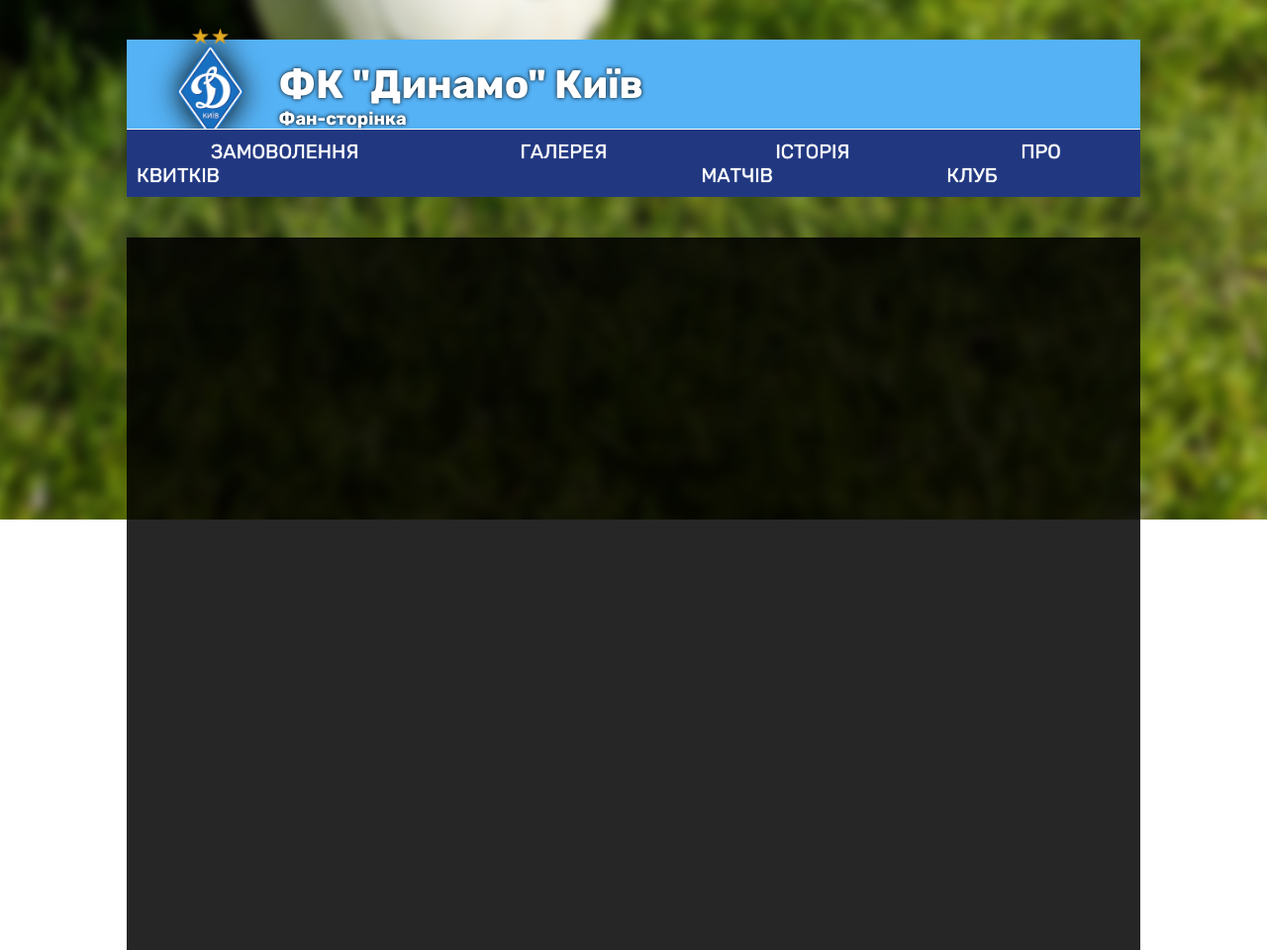
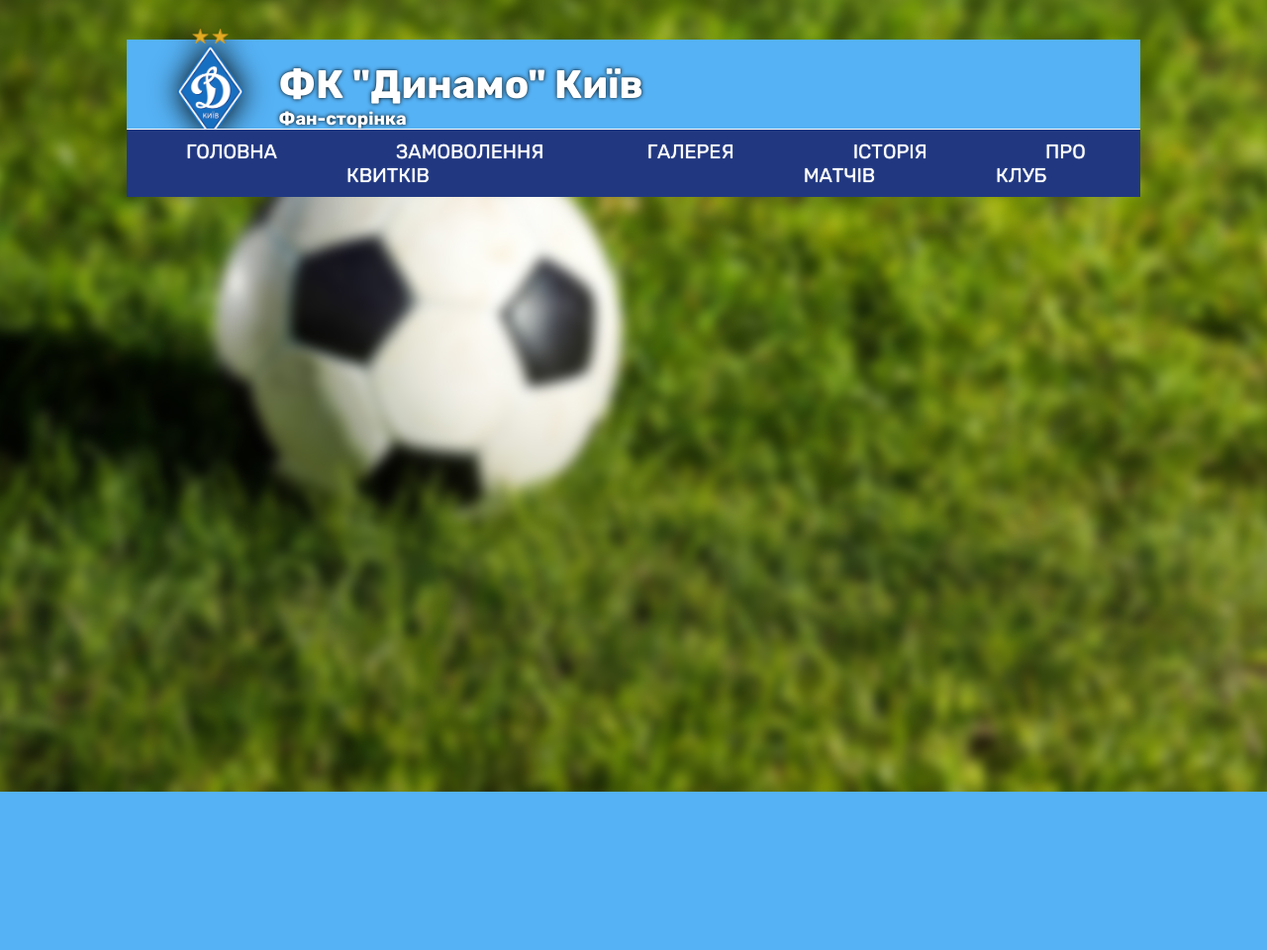
Before and after one commit to toOXaUL/Site_Chailo, a PHP site: page / in a window 1280 px wide. Shown: the whole page at 99% size. After the commit the page ends 800 px from the top, so only its background shows below. Run offline with PHP 8.4, Linux system fonts and the light colour scheme.

Commit message:
commit #10

```diff
--- a/index.html
+++ b/index.html
@@ -26,6 +26,7 @@
         <section>
           <nav>
             <ul class = "ul-nav">
+              <li class = "li-nav"><a href = "#">ГОЛОВНА</a></li>
               <li class = "li-nav"><a href = "#">ЗАМОВОЛЕННЯ КВИТКІВ</a></li>
               <li class = "li-nav"><a href = "#">ГАЛЕРЕЯ</a></li>
               <li class = "li-nav"><a href = "#">ІСТОРІЯ МАТЧІВ</a></li>
@@ -36,10 +37,6 @@
       </div>
     </header>
     <main>
-      <div class = "main-block">
-        <section>
-        </section>
-      </div>
     </main>
     <footer>
 
--- a/style/css/main.css
+++ b/style/css/main.css
@@ -48,8 +48,8 @@
 li.li-nav a {
   text-decoration: none;
   font-family: "Rubik-Regular";
-  margin-left: 75px;
-  margin-right: 75px;
+  margin-left: 50px;
+  margin-right: 50px;
   font-size: 20px;
   color: white;
   text-shadow: 0px 0px 1px white;
@@ -77,15 +77,6 @@
   font-size: 18px;
   color: white;
 }
-.main-block {
-  display: block;
-  position: absolute;
-  background-color: rgba(0, 0, 0, 0.85);
-  top: 30%;
-  width: 80%;
-  left: 10%;
-  height: 90%;
-}
 @font-face {
   font-family: "Roboto";
 	src: url("../assets/fonts/Roboto-Regular.ttf") format("truetype");
```
Also changed, not shown: style/assets/images/team-photo.jpg (added).
